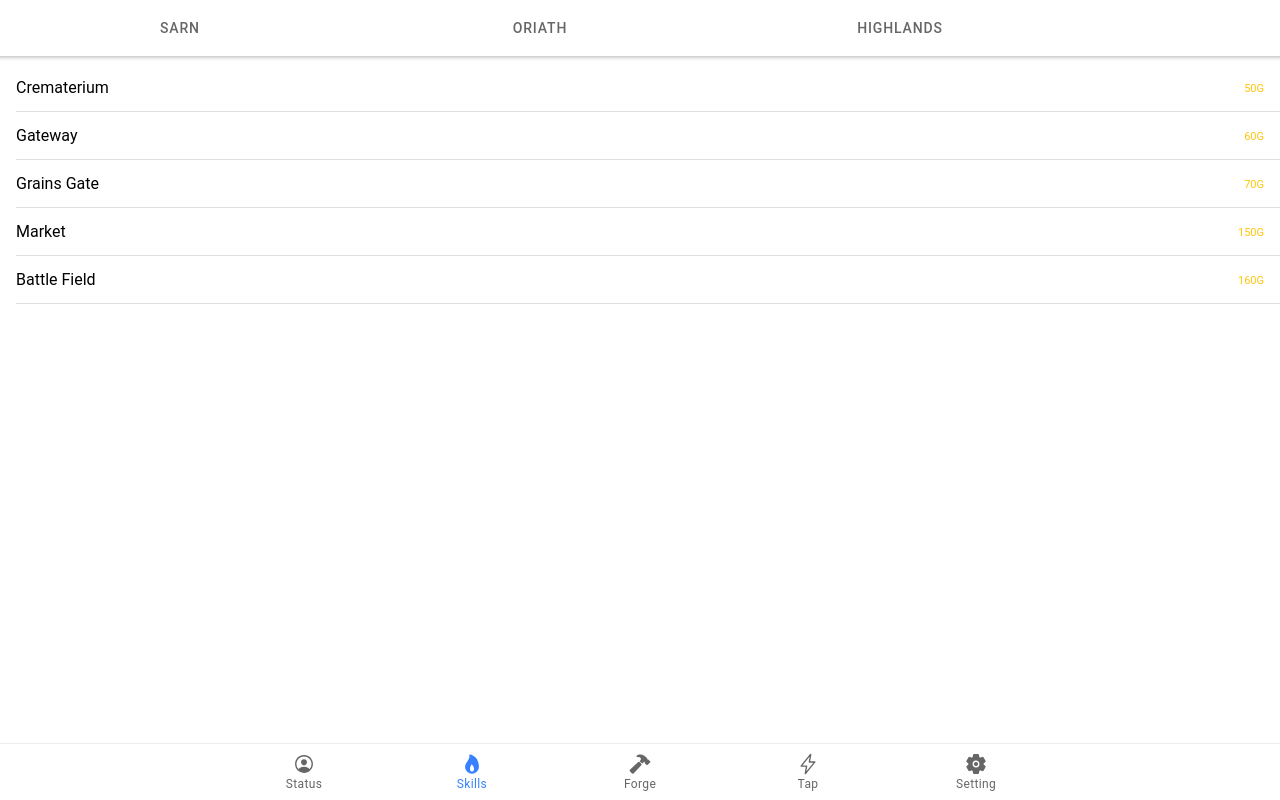
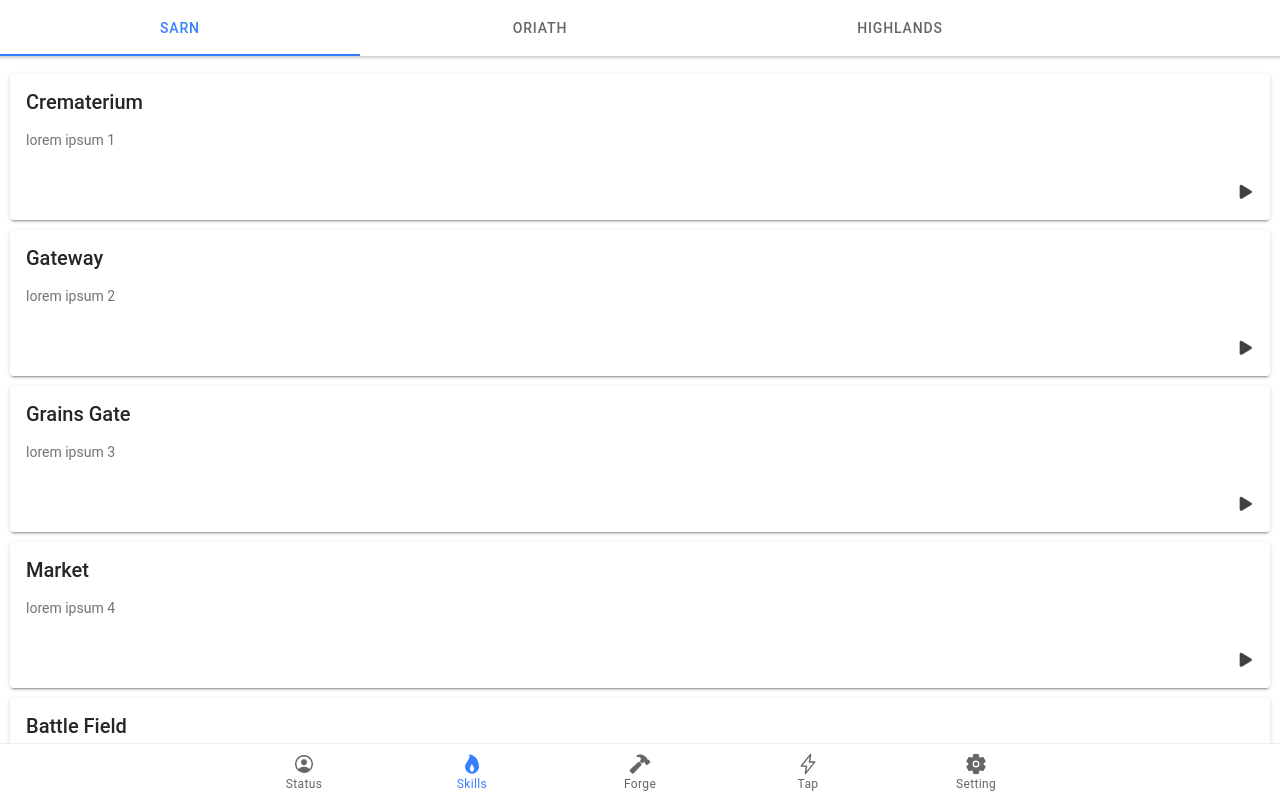
Before and after one commit to ngocnv371/silent-forge, a React (Create React App) app: page /skills/1/zones in a window 1280 px wide. Built offline with nearby package versions, Linux system fonts and the light colour scheme.

Commit message:
add hook skill reward

```diff
--- a/src/data/zones.json
+++ b/src/data/zones.json
@@ -3,32 +3,32 @@
     "id": "Sarn",
     "name": "Sarn",
     "zones": [
-      { "id": 1, "name": "Crematerium", "price": 50 },
-      { "id": 2, "name": "Gateway", "price": 60 },
-      { "id": 3, "name": "Grains Gate", "price": 70 },
-      { "id": 4, "name": "Market", "price": 150 },
-      { "id": 5, "name": "Battle Field", "price": 160 }
+      { "id": 1, "name": "Crematerium", "price": 50, "duration": 1500, "description": "lorem ipsum 1" },
+      { "id": 2, "name": "Gateway", "price": 60, "duration": 1800, "description": "lorem ipsum 2" },
+      { "id": 3, "name": "Grains Gate", "price": 70, "duration": 2000, "description": "lorem ipsum 3" },
+      { "id": 4, "name": "Market", "price": 150, "duration": 2500, "description": "lorem ipsum 4" },
+      { "id": 5, "name": "Battle Field", "price": 160, "duration": 3000, "description": "lorem ipsum 5" }
     ]
   },
   {
     "id": "Oriath",
     "name": "Oriath",
     "zones": [
-      { "id": 6, "name": "Catheral", "price": 150 },
-      { "id": 7, "name": "City Square", "price": 160 },
-      { "id": 8, "name": "Cannals", "price": 150 },
-      { "id": 9, "name": "Slave Pens", "price": 170 },
-      { "id": 10, "name": "Overseer", "price": 170 }
+      { "id": 6, "name": "Catheral", "price": 150, "duration": 2000, "description": "lorem ipsum 6" },
+      { "id": 7, "name": "City Square", "price": 160, "duration": 2500, "description": "lorem ipsum 7" },
+      { "id": 8, "name": "Cannals", "price": 150, "duration": 3000, "description": "lorem ipsum 8" },
+      { "id": 9, "name": "Slave Pens", "price": 170, "duration": 3500, "description": "lorem ipsum 9" },
+      { "id": 10, "name": "Overseer", "price": 170, "duration": 3900, "description": "lorem ipsum 10" }
     ]
   },
   {
     "id": "Highlands",
     "name": "Highlands",
     "zones": [
-      { "id": 11, "name": "Supply Way", "price": 210 },
-      { "id": 12, "name": "Rope", "price": 230 },
-      { "id": 13, "name": "Goat's path", "price": 250 },
-      { "id": 14, "name": "Temple", "price": 270 }
+      { "id": 11, "name": "Supply Way", "price": 210, "duration": 4000, "description": "lorem ipsum 11" },
+      { "id": 12, "name": "Rope", "price": 230, "duration": 4500, "description": "lorem ipsum 12" },
+      { "id": 13, "name": "Goat's path", "price": 250, "duration": 5000, "description": "lorem ipsum 13" },
+      { "id": 14, "name": "Temple", "price": 270, "duration": 5500, "description": "lorem ipsum 14" }
     ]
   }
 ]
--- a/src/models/zone.ts
+++ b/src/models/zone.ts
@@ -2,6 +2,8 @@ export interface Zone {
   id: string;
   name: string;
   price: number;
+  duration: number;
+  description: string;
 }
 
 export interface Region {
--- /dev/null
+++ b/src/pages/zones/data.ts
@@ -0,0 +1,4 @@
+import { Region } from "../../models/zone";
+
+export const regions = require('../../data/zones.json') as Region[];
+export const zones = regions.flatMap(r => r.zones);
--- a/src/pages/zones/index.tsx
+++ b/src/pages/zones/index.tsx
@@ -1,20 +1,30 @@
 import {
+  IonButton,
+  IonButtons,
+  IonCard,
+  IonCardContent,
+  IonCardHeader,
+  IonCardTitle,
   IonContent,
   IonHeader,
+  IonIcon,
   IonItem,
   IonLabel,
   IonList,
   IonNote,
   IonPage,
+  IonProgressBar,
   IonSegment,
   IonSegmentButton,
+  IonText,
   IonToolbar,
   SegmentChangeEventDetail,
 } from '@ionic/react';
-import { useMemo, useState } from 'react';
-import { Region } from '../../models/zone';
-
-const regions = require('../../data/zones.json') as Region[];
+import { pin, location, play, wifi, wine, warning, walk, stop } from 'ionicons/icons';
+import { useEffect, useMemo, useState } from 'react';
+import { Region, Zone } from '../../models/zone';
+import { regions } from './data';
+import useActiveSkillZone from './useActiveSkillZone';
 
 const segments = regions.map((r) => (
   <IonSegmentButton key={r.id} value={r.id}>
@@ -22,36 +32,69 @@ const segments = regions.map((r) => (
   </IonSegmentButton>
 ));
 
-const Zones: React.FC = () => {
+type ZoneItemProps = {
+  item: Zone;
+  active: boolean;
+  onStart: Function;
+  onStop: Function;
+};
+
+const ZoneItem: React.FC<ZoneItemProps> = (props: ZoneItemProps) => {
+  return (
+    <IonCard key={props.item.id} id={`zone-${props.item.id}`}>
+      {props.active && <IonProgressBar type="indeterminate" />}
+      <IonCardHeader>
+        <IonCardTitle>{props.item.name}</IonCardTitle>
+      </IonCardHeader>
+      <IonCardContent>{props.item.description}</IonCardContent>
+      <IonToolbar>
+        <IonButtons slot="primary">
+          {!props.active && (
+            <IonButton onClick={() => props.onStart && props.onStart()}>
+              <IonIcon icon={play} />
+            </IonButton>
+          )}
+          {props.active && (
+            <IonButton color="danger" onClick={() => props.onStop && props.onStop()}>
+              <IonIcon icon={stop} />
+            </IonButton>
+          )}
+        </IonButtons>
+      </IonToolbar>
+    </IonCard>
+  );
+};
+
+const Zones: React.FC = (a) => {
   const [segmentId, setSegmentId] = useState(regions[0].id);
-  const zones = useMemo(
-    () =>
-      regions
-        .find((r) => r.id === segmentId)
-        ?.zones.map((z) => (
-          <IonItem key={z.id}>
-            <IonLabel>{z.name}</IonLabel>
-            <IonNote slot="end" color="warning">
-              {z.price}G
-            </IonNote>
-          </IonItem>
-        )),
-    [segmentId]
-  );
+  const [activeZoneId, setActiveZoneId] = useActiveSkillZone('');
+
+  const zones = useMemo(() => regions.find((r) => r.id === segmentId)?.zones, [segmentId]);
   function handleSegmentChanged(e: CustomEvent<SegmentChangeEventDetail>) {
     e.detail.value && setSegmentId(e.detail.value);
   }
+
   return (
     <IonPage id="zones-page">
       <IonHeader>
         <IonToolbar>
-          <IonSegment scrollable onIonChange={handleSegmentChanged}>
+          <IonSegment scrollable onIonChange={handleSegmentChanged} value={segmentId}>
             {segments}
           </IonSegment>
         </IonToolbar>
       </IonHeader>
       <IonContent fullscreen>
-        <IonList>{zones}</IonList>
+        <IonList>
+          {zones?.map((item) => (
+            <ZoneItem
+              key={item.id}
+              item={item}
+              active={activeZoneId === item.id}
+              onStart={() => setActiveZoneId(item.id)}
+              onStop={() => setActiveZoneId('')}
+            />
+          ))}
+        </IonList>
       </IonContent>
     </IonPage>
   );
--- /dev/null
+++ b/src/pages/zones/useActiveSkillZone.tsx
@@ -0,0 +1,27 @@
+import { useIonToast } from '@ionic/react';
+import React, { useEffect, useState } from 'react';
+import { zones } from './data';
+
+export default function useActiveSkillZone(zoneId: string): [string, React.Dispatch<React.SetStateAction<string>>] {
+  const [activeZoneId, setActiveZoneId] = useState(zoneId);
+  const [present] = useIonToast();
+  // counting time to reward
+  useEffect(() => {
+    const activeZone = zones.find((z) => z.id === activeZoneId);
+    if (!activeZone) {
+      return;
+    }
+    const handle = setInterval(() => {
+      console.log(`reward hit for zone #${activeZoneId}`);
+      present({
+          message: `reward hit for zone #${activeZoneId}`,
+          duration: 500,
+          color: 'success',
+      });
+    }, activeZone.duration);
+    return function cleanup() {
+      clearInterval(handle);
+    };
+  }, [activeZoneId, present]);
+  return [activeZoneId, setActiveZoneId];
+}
```
